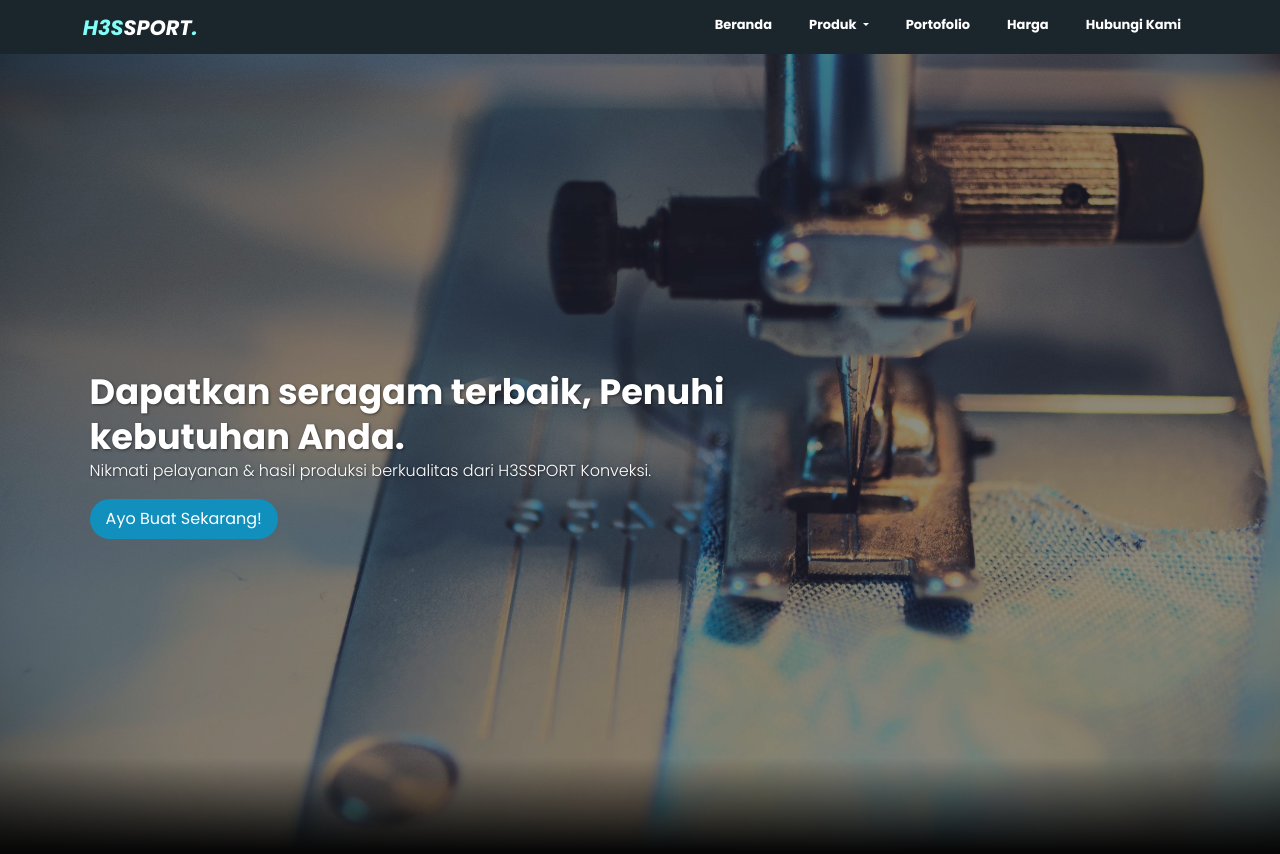
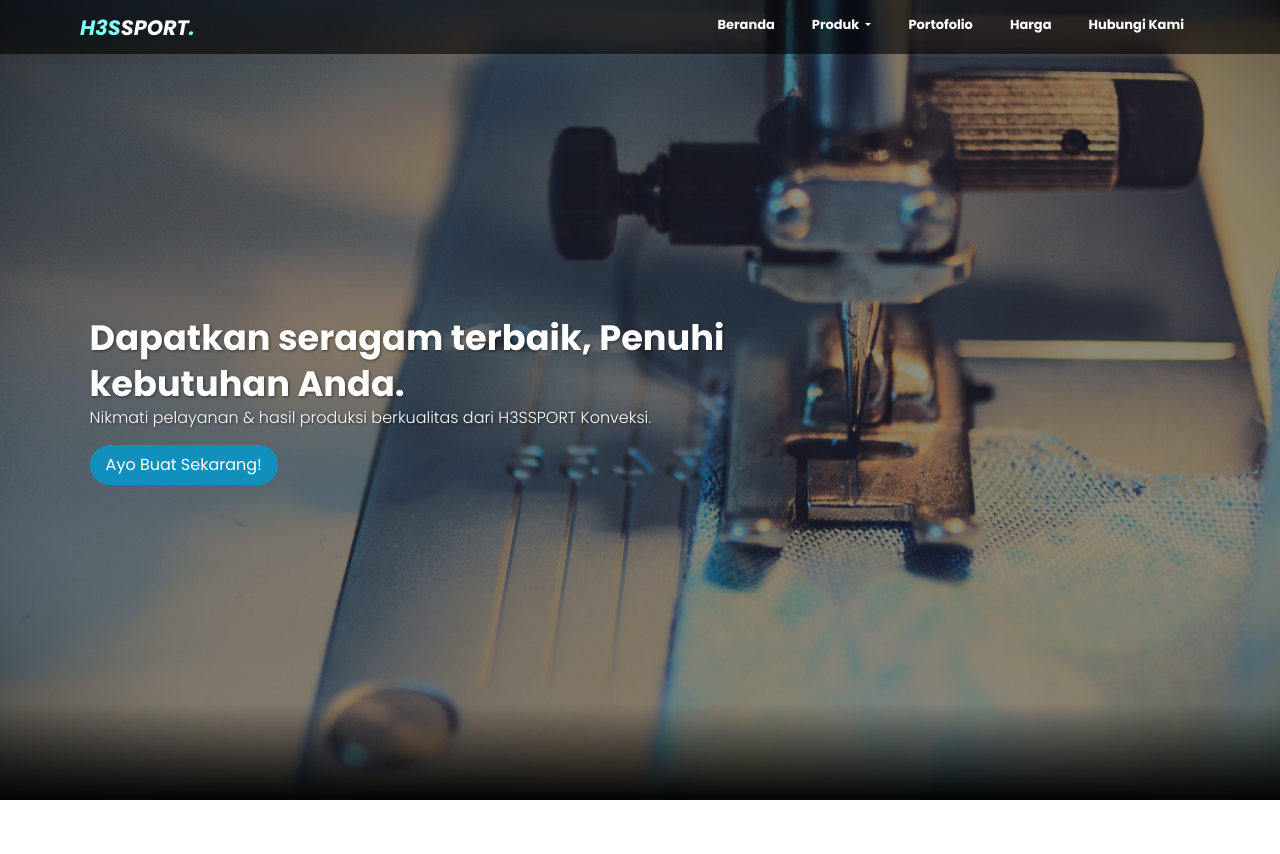
Before and after one commit to syauqinadhif/web-konveksi, a Vue app: page / in a window 1280 px wide. After the commit the page ends 800 px from the top, so only its background shows below. Built offline with nearby package versions, Linux system fonts and the light colour scheme.

Commit message:
beranda update

```diff
--- a/src/components/Header.vue
+++ b/src/components/Header.vue
@@ -6,7 +6,7 @@ import { RouterView } from "vue-router";
   <header>
     <nav class="container">
       <div class="branding">
-        <h1> <span>H3S</span>SPORT<span>.</span></h1>
+        <h1><span>H3S</span>SPORT<span>.</span></h1>
       </div>
       <ul class="nav-routes">
         <RouterLink to="/">Beranda</RouterLink>
@@ -42,18 +42,27 @@ import { RouterView } from "vue-router";
 </template>
 
 <style lang="scss" scoped>
+header {
+  // background-color: #1b262c;
+  background-color: rgba(1, 1, 1, 0.6);
+  // opacity: 0.5;
+  position: fixed;
+  z-index: 99;
+  top: 0;
+  right: 0;
+  left: 0;
 
-header {
-  // background-color: var(--bg) !important;
-  background-color: #1b262c;
   // position:relative;
-  // background-color: rgba(1, 1, 1, 0.6);
-
 
   nav {
     display: flex;
     align-items: center;
-    padding: 0.75rem 1% 0.1rem;
+    padding: 0.75rem 5rem 0.1rem;
+    // margin-left: 5rem;
+    max-width: none;
+    // padding-left: 5rem;
+    // padding-right: 5rem;
+    // margin-right: 1rem;
 
     .branding {
       display: flex;
```
